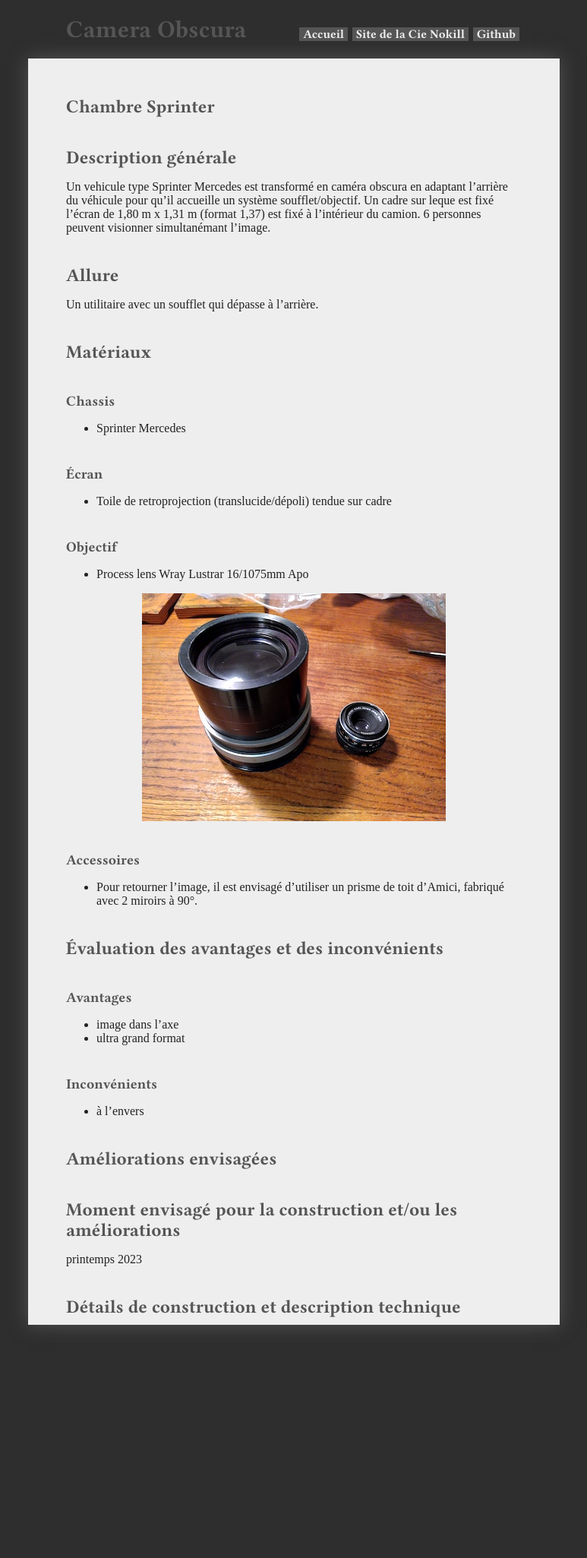
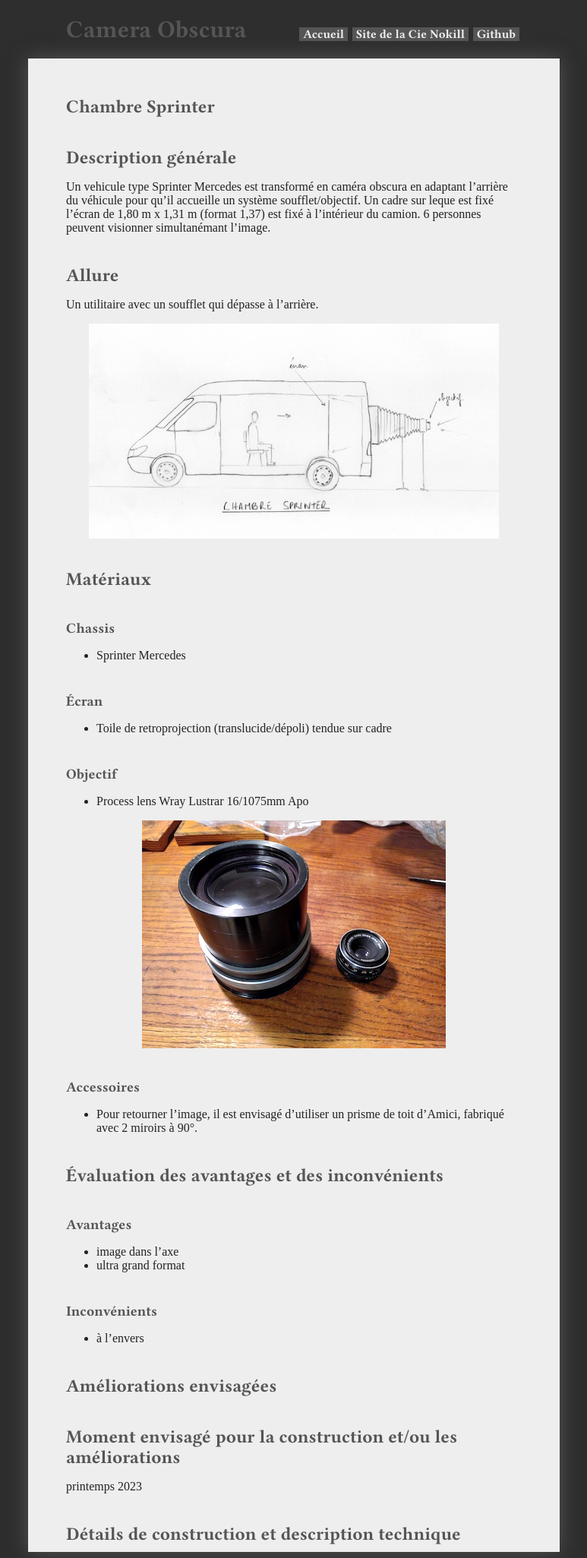
Before and after one commit to virginienokill/camera-obscura, a Jekyll site: the page built from contenu/prototypes/camera04.md, in a window 1280 px wide. Shown: the whole page at 76% size, without its empty margins (253-1026 px from the left). Built offline with Jekyll 4.4.1, drawn with Linux system fonts in a browser that asks for light colours; nearby versions of some CDN libraries; some web fonts are replaced; our own code applies the rules of GitHub Pages for plain Markdown files; a script that is not in the unit is left out; the repository's description, which GitHub fills in, is left out; before the commit the page ends 1752 px from its top, so only the background shows below that.

Commit message:
Update camera04.md

```diff
--- a/contenu/prototypes/camera04.md
+++ b/contenu/prototypes/camera04.md
@@ -5,6 +5,8 @@
 
 ## Allure
 Un utilitaire avec un soufflet qui dépasse à l'arrière.
+
+![proto_04](../photos/proto_04_ultralight.jpeg)
 
 ## Matériaux
 
```
